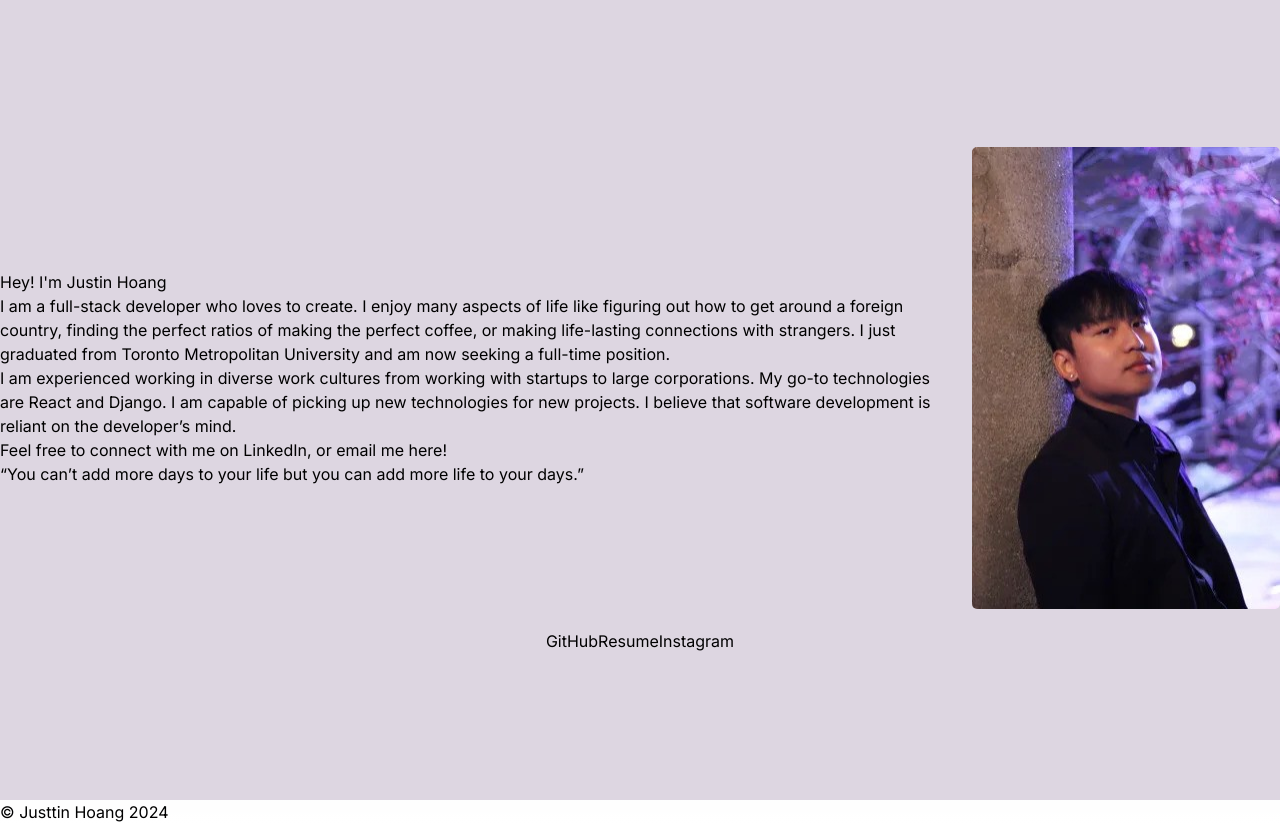
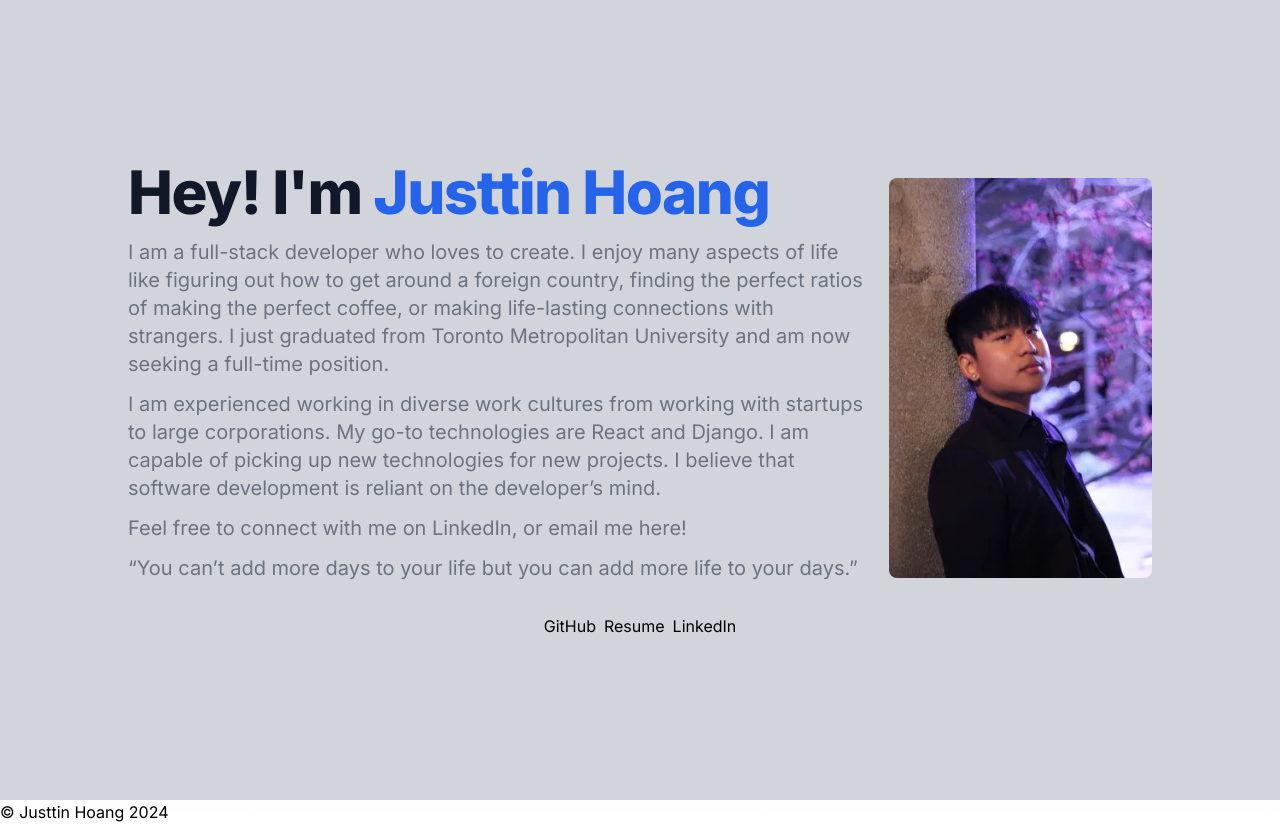
Before and after one commit to jhoangy/MyPage, a Next.js app: page / in a window 1280 px wide. Built offline with nearby package versions, Linux system fonts and the light colour scheme.

Commit message:
CSS changes

```diff
--- a/app/page.tsx
+++ b/app/page.tsx
@@ -3,27 +3,36 @@ import Image from "next/image";
 export default function Home() {
   return (
     <main className="">
-         <div style={{ backgroundColor: '#DDD6E1', color: 'black', display: 'flex', justifyContent: 'center', alignItems: 'center', minHeight: '100vh', padding: '0 0px', boxSizing: 'border-box', flexDirection: 'column' }}>
-      <div style={{ display: 'flex', alignItems: 'center', gap: '20px', maxWidth: '1400px', width: '100%' }}>
+         <div className="flex flex-col items-center justify-center min-h-screen bg-gray-300 text-black p-4">
+    <div className="flex flex-col md:flex-row items-center gap-5 max-w-screen-lg w-full">
       <div>
-          <h1>Hey! I'm Justin Hoang</h1>
-          <p>
+        <h1 className="mb-4 text-4xl font-extrabold leading-none tracking-tight text-gray-900 md:text-5xl lg:text-6xl dark:text-black">
+          Hey! I'm <span className="text-blue-600 dark:text-blue-500">Justtin Hoang</span>
+        </h1>
+        <p className="mb-3 text-lg text-gray-500 md:text-xl dark:text-black">
           I am a full-stack developer who loves to create. I enjoy many aspects of life like figuring out how to get around a foreign country, finding the perfect ratios of making the perfect coffee, or making life-lasting connections with strangers. I just graduated from Toronto Metropolitan University and am now seeking a full-time position.
         </p>
-          <p>
+        <p className="mb-3 text-lg text-gray-500 md:text-xl dark:text-black">
           I am experienced working in diverse work cultures from working with startups to large corporations. My go-to technologies are React and Django. I am capable of picking up new technologies for new projects. I believe that software development is reliant on the developer’s mind.
         </p>
-          <p>Feel free to connect with me on LinkedIn, or email me here!</p>
-          <p>“You can’t add more days to your life but you can add more life to your days.”</p>
+        <p className="mb-3 text-lg text-gray-500 md:text-xl dark:text-black">Feel free to connect with me on LinkedIn, or email me here!</p>
+        <p className="mb-3 text-lg text-gray-500 md:text-xl dark:text-black">“You can’t add more days to your life but you can add more life to your days.”</p>
       </div>
-        <div style={{borderRadius: '5px', overflow: 'hidden'}}>
-          <Image src="/images/portrait.jpg" width={800} height={800} alt="Portrait" quality={100}/>
+      <div className="rounded-lg overflow-hidden">
+        <Image
+          src="/images/portrait.jpg"
+          width={800}
+          height={800}
+          alt="Portrait"
+          quality={100}
+          className="w-[1100px] h-auto md:w-[1100px] md:h-[400px] lg:w-[1100px] lg:h-[400px]"
+        />
       </div>
     </div>
-      <div style={{ marginTop: '20px' }}>
-        <button>GitHub</button>
-        <button>Resume</button>
-        <button>Instagram</button>
+    <div className="mt-5">
+      <button className="mr-2">GitHub</button>
+      <button className="mr-2">Resume</button>
+      <button>LinkedIn</button>
     </div>
   </div>
 
```
Lines whose indentation alone changed are shown as unchanged.
